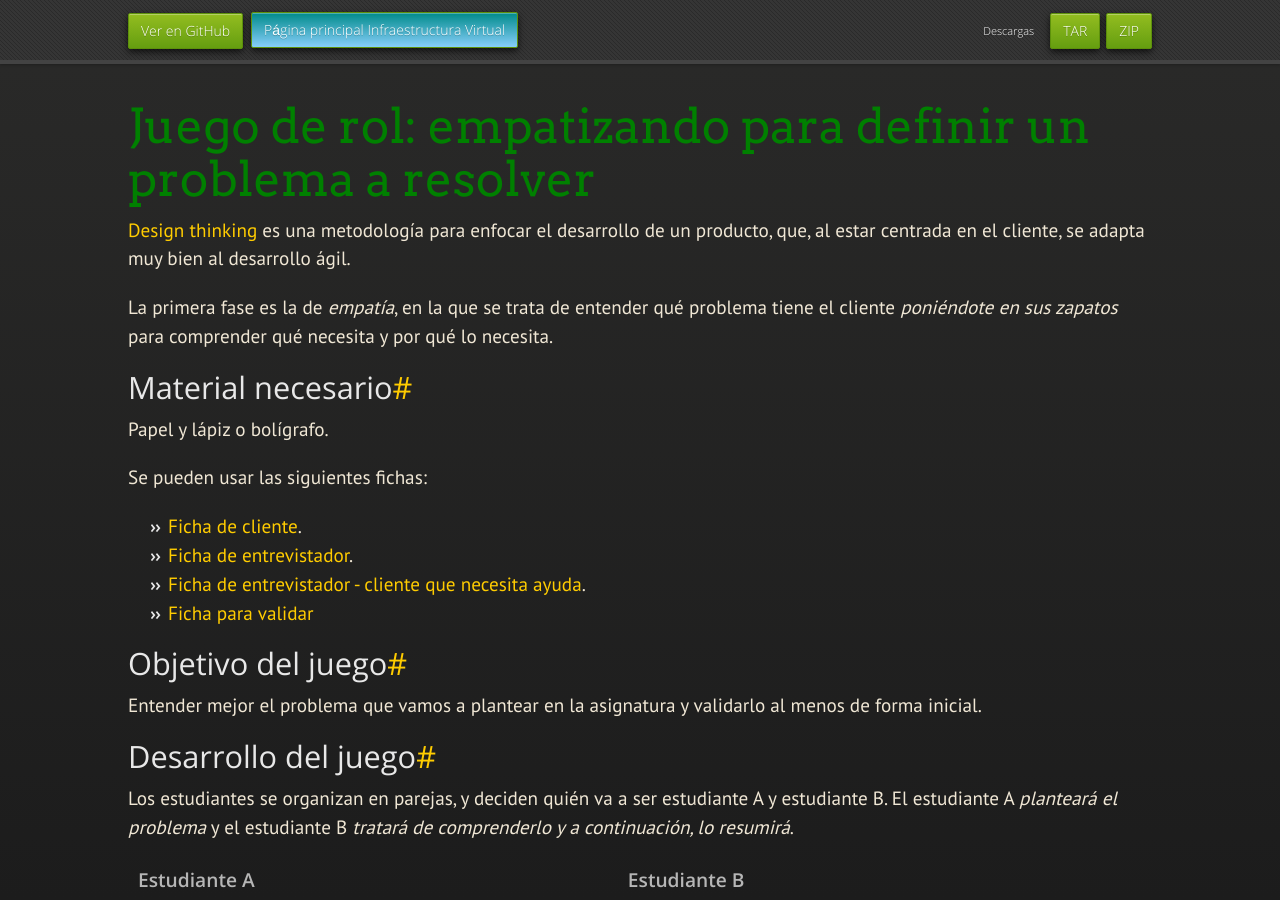
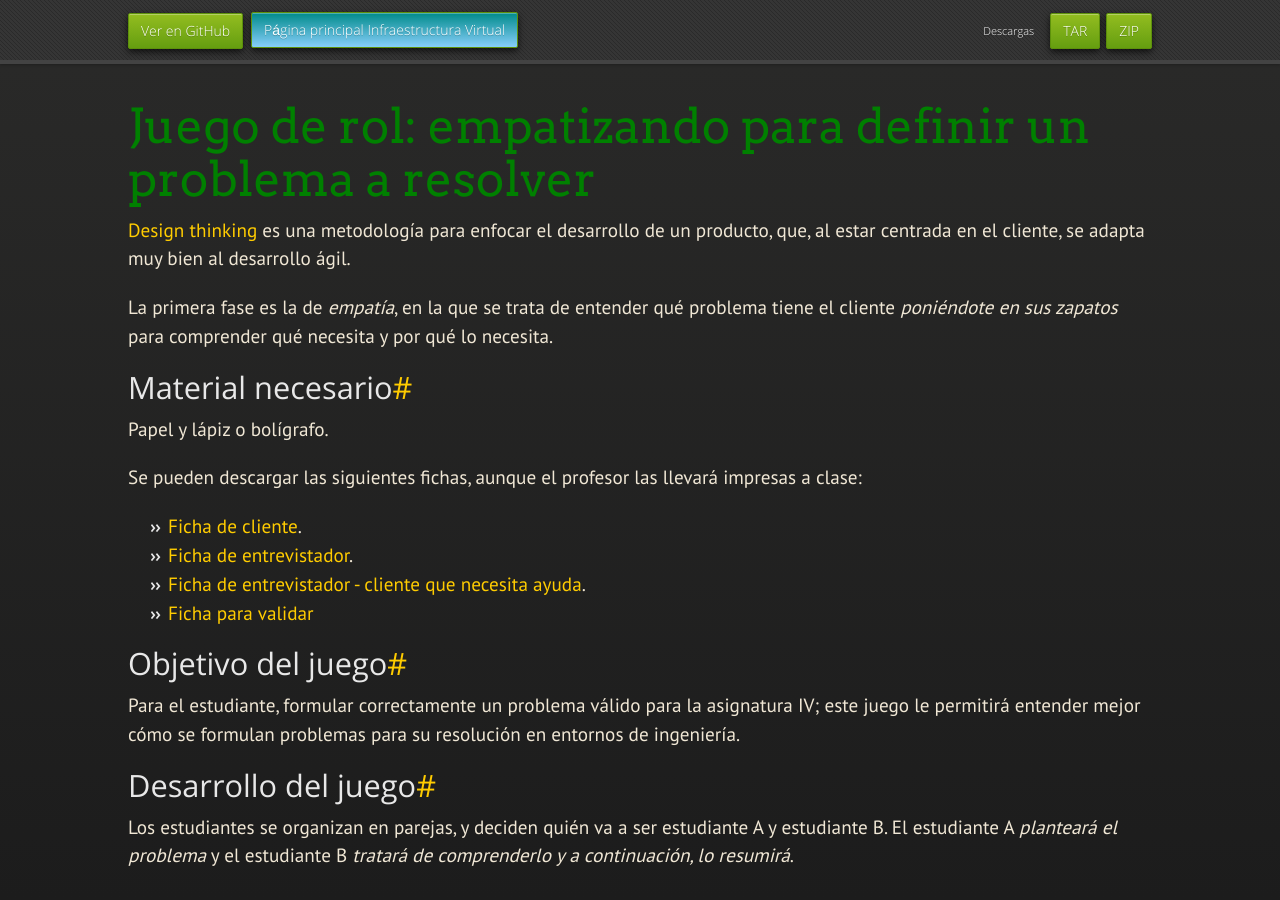
Before and after one commit to JJ/IV, a Jekyll site: the page built from documentos/actividades/juego-rol-design-thinking.md, in a window 1280 px wide and 900 px high. Built offline with Jekyll 4.4.1, drawn with Linux system fonts in a browser that asks for light colours; nearby versions of some CDN libraries; some web fonts are replaced; our own code applies the rules of GitHub Pages for plain Markdown files.

Commit message:
Sync documentos/actividades/juego-rol-design-thinking.md de master a gh-pages

```diff
--- a/documentos/actividades/juego-rol-design-thinking.md
+++ b/documentos/actividades/juego-rol-design-thinking.md
@@ -17,7 +17,8 @@ qué necesita y por qué lo necesita.
 
 Papel y lápiz o bolígrafo.
 
-Se pueden usar las siguientes fichas:
+Se pueden descargar las siguientes fichas, aunque el profesor las
+llevará impresas a clase:
 
 * [Ficha de cliente](https://drive.google.com/file/d/1gf7CRRJLEtrZoOyGsyc6yJdzK_uGScu0/view?usp=sharing).
 * [Ficha de entrevistador](https://drive.google.com/file/d/1oKNX3oN4yhazzXXvpnvCVTBNbam5VuRH/view?usp=sharing).
@@ -27,8 +28,9 @@ Se pueden usar las siguientes fichas:
 
 ## Objetivo del juego
 
-Entender mejor el problema que vamos a plantear en la asignatura y
-validarlo al menos de forma inicial.
+Para el estudiante, formular correctamente un problema válido para la
+  asignatura IV; este juego le permitirá entender mejor cómo se
+  formulan problemas para su resolución en entornos de ingeniería.
 
 ## Desarrollo del juego
 
```
